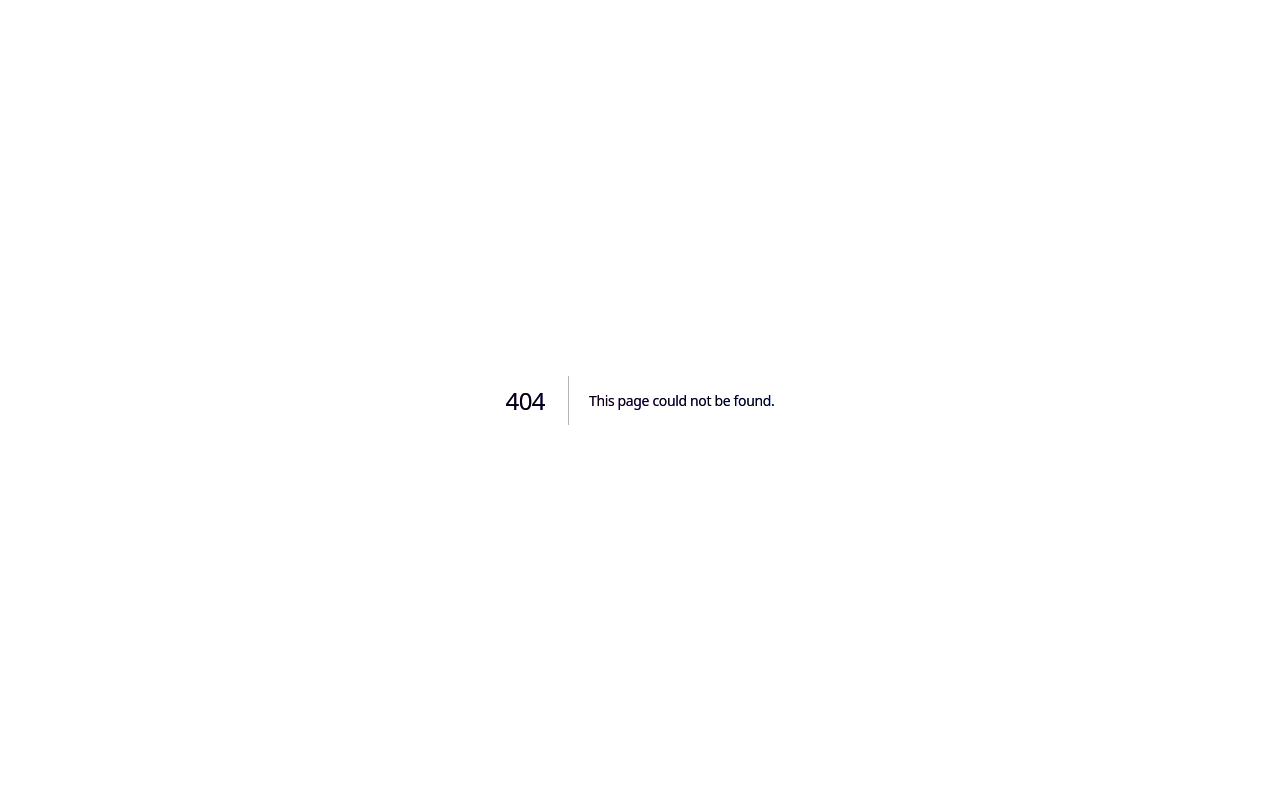
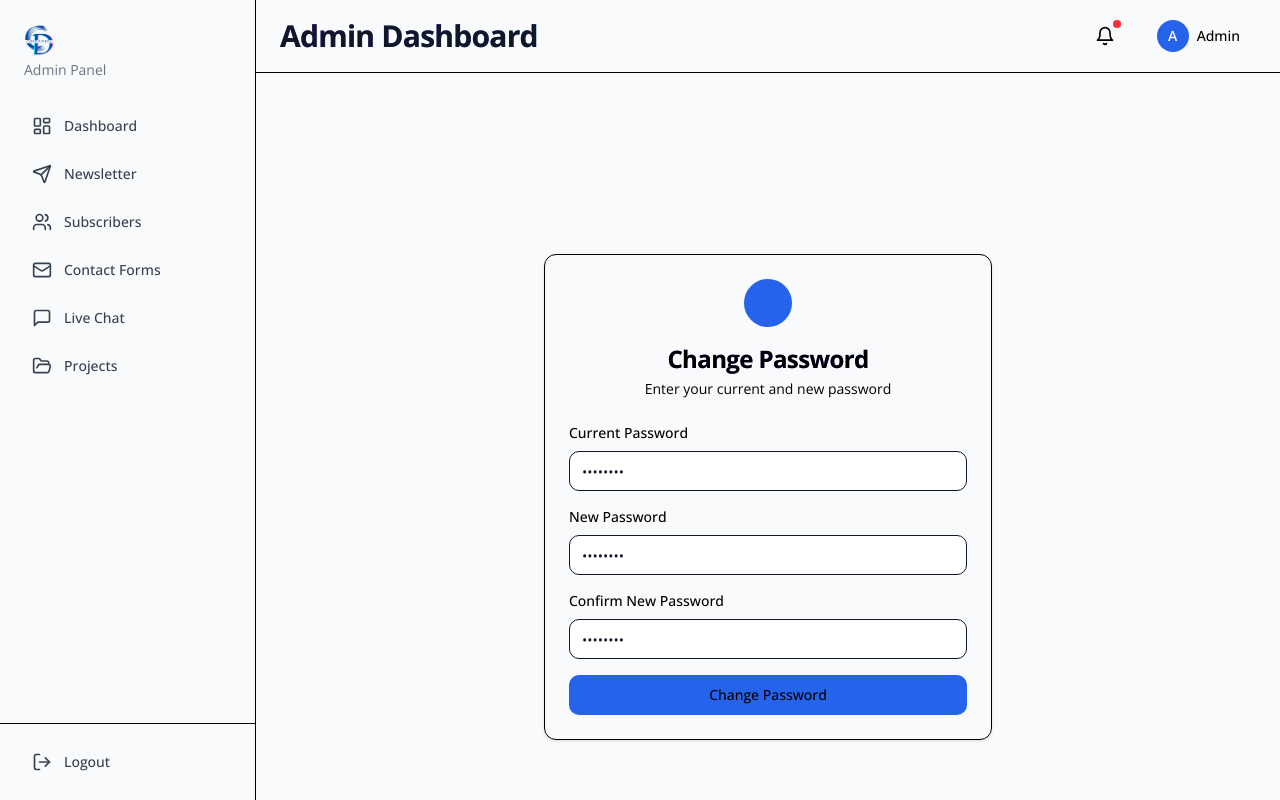
Before and after one commit to binothedev/cyberwizdev, a Next.js app: page /change-password in a window 1280 px wide. Before the commit this address had no page. Built offline with nearby package versions, Linux system fonts and the light colour scheme; no server answers.

Commit message:
feat: add change password functionality for admin users

```diff
--- /dev/null
+++ b/app/(admin)/change-password/page.tsx
@@ -0,0 +1,126 @@
+"use client";
+
+import { useState } from "react";
+import { useRouter } from "next/navigation";
+import { Button } from "@/components/ui/button";
+import { Input } from "@/components/ui/input";
+import { Card, CardContent, CardHeader, CardTitle, CardDescription } from "@/components/ui/card";
+import { toast } from "react-hot-toast";
+import { Loader2 } from "lucide-react";
+import bcrypt from "bcryptjs";
+import { auth } from "@/auth";
+
+export default function ChangePasswordPage() {
+  const [currentPassword, setCurrentPassword] = useState("");
+  const [newPassword, setNewPassword] = useState("");
+  const [confirmPassword, setConfirmPassword] = useState("");
+  const [loading, setLoading] = useState(false);
+  const router = useRouter();
+
+  const handleSubmit = async (e: React.FormEvent) => {
+    e.preventDefault();
+    setLoading(true);
+
+    try {
+      if (newPassword !== confirmPassword) {
+        toast.error("New passwords do not match");
+        setLoading(false);
+        return;
+      }
+
+      if (newPassword.length < 6) {
+        toast.error("Password must be at least 6 characters");
+        setLoading(false);
+        return;
+      }
+
+      // Get current session
+      const session = await auth();
+
+      if (!session?.user?.id) {
+        toast.error("Not authenticated");
+        setLoading(false);
+        return;
+      }
+
+      // Call the admin password change API
+      const result = await fetch("/api/admin/password", {
+        method: "POST",
+        headers: { "Content-Type": "application/json" },
+        body: JSON.stringify({
+          currentPassword,
+          newPassword,
+        }),
+      });
+
+      const data = await result.json();
+
+      if (!result.ok || data.error) {
+        toast.error(data.error || "Failed to change password");
+        setLoading(false);
+        return;
+      }
+
+      toast.success("Password changed successfully!");
+      router.push("/admin");
+    } catch (error) {
+      toast.error("An error occurred");
+      console.error("Change password error:", error);
+    } finally {
+      setLoading(false);
+    }
+  };
+
+  return (
+    <div className="min-h-screen flex items-center justify-center bg-gray-50 dark:bg-gray-900 p-4">
+      <Card className="w-full max-w-md">
+        <CardHeader className="space-y-1">
+          <div className="flex items-center justify-center mb-4">
+            <div className="h-12 w-12 bg-primary rounded-full flex items-center justify-center">
+              <i className="ph ph-lock h-6 w-6 text-primary-foreground" />
+            </div>
+          </div>
+          <CardTitle className="text-2xl text-center">Change Password</CardTitle>
+          <CardDescription className="text-center">Enter your current and new password</CardDescription>
+        </CardHeader>
+        <CardContent>
+          <form onSubmit={handleSubmit} className="space-y-4">
+            <div>
+              <label className="block text-sm font-medium mb-2">Current Password</label>
+              <Input
+                type="password"
+                placeholder="••••••••"
+                value={currentPassword}
+                onChange={(e) => setCurrentPassword(e.target.value)}
+                required
+              />
+            </div>
+            <div>
+              <label className="block text-sm font-medium mb-2">New Password</label>
+              <Input
+                type="password"
+                placeholder="••••••••"
+                value={newPassword}
+                onChange={(e) => setNewPassword(e.target.value)}
+                required
+              />
+            </div>
+            <div>
+              <label className="block text-sm font-medium mb-2">Confirm New Password</label>
+              <Input
+                type="password"
+                placeholder="••••••••"
+                value={confirmPassword}
+                onChange={(e) => setConfirmPassword(e.target.value)}
+                required
+              />
+            </div>
+            <Button type="submit" className="w-full" disabled={loading}>
+              {loading ? "Updating..." : "Change Password"}
+            </Button>
+          </form>
+        </CardContent>
+      </Card>
+    </div>
+  );
+}
--- /dev/null
+++ b/app/api/admin/password/route.ts
@@ -0,0 +1,64 @@
+import { NextResponse } from "next/server";
+import { auth } from "@/auth";
+import bcrypt from "bcryptjs";
+import { User } from "@/lib/db/models/User";
+import { relayRequest } from "@/lib/db/relay";
+
+export async function POST(req: Request) {
+  try {
+    const session = await auth();
+    if (!session || session.user.role !== "admin") {
+      return NextResponse.json({ error: "Unauthorized" }, { status: 401 });
+    }
+
+    const { currentPassword, newPassword } = await req.json();
+
+    if (!currentPassword || !newPassword) {
+      return NextResponse.json({ error: "Current and new password are required" }, { status: 400 });
+    }
+
+    if (newPassword.length < 6) {
+      return NextResponse.json({ error: "New password must be at least 6 characters" }, { status: 400 });
+    }
+
+    // Find the user by email from session to get the stored hash
+    const user = await User.findUnique({ where: { email: session.user.email } });
+
+    if (!user) {
+      return NextResponse.json({ error: "User not found" }, { status: 404 });
+    }
+
+    // Verify current password
+    const passwordMatch = await bcrypt.compare(currentPassword, user.password);
+
+    if (!passwordMatch) {
+      return NextResponse.json({ error: "Current password is incorrect" }, { status: 401 });
+    }
+
+    // Hash the new password
+    const hashedNewPassword = await bcrypt.hash(newPassword, 10);
+
+    // Update the user's password using the app-side User model
+    // User.update expects: { where: { field: value }, data: { ... } }
+    const updated = await User.update({
+      where: { id: user.id },
+      data: { password: hashedNewPassword },
+    });
+
+    return NextResponse.json({
+      ok: true,
+      message: "Password changed successfully",
+      user: {
+        id: updated.id,
+        email: updated.email,
+        role: updated.role,
+      },
+    });
+  } catch (error) {
+    console.error("Change password error:", error);
+    return NextResponse.json(
+      { error: error instanceof Error ? error.message : "Failed to change password" },
+      { status: 500 }
+    );
+  }
+}
--- a/components/admin/admin-header.tsx
+++ b/components/admin/admin-header.tsx
@@ -56,6 +56,13 @@ export default function AdminHeader({ user }: AdminHeaderProps) {
               </DropdownMenuItem>
               <DropdownMenuSeparator />
               <DropdownMenuItem
+                href="/admin/change-password"
+                className="cursor-pointer"
+              >
+                Change Password
+              </DropdownMenuItem>
+              <DropdownMenuSeparator />
+              <DropdownMenuItem
                 className="cursor-pointer text-red-600" // Changed from text-red-600 to text-red-500
                 onClick={() => logout()}
               >
```
Also changed, not shown: 1 other file (tests, documents, lock files or other folders).
